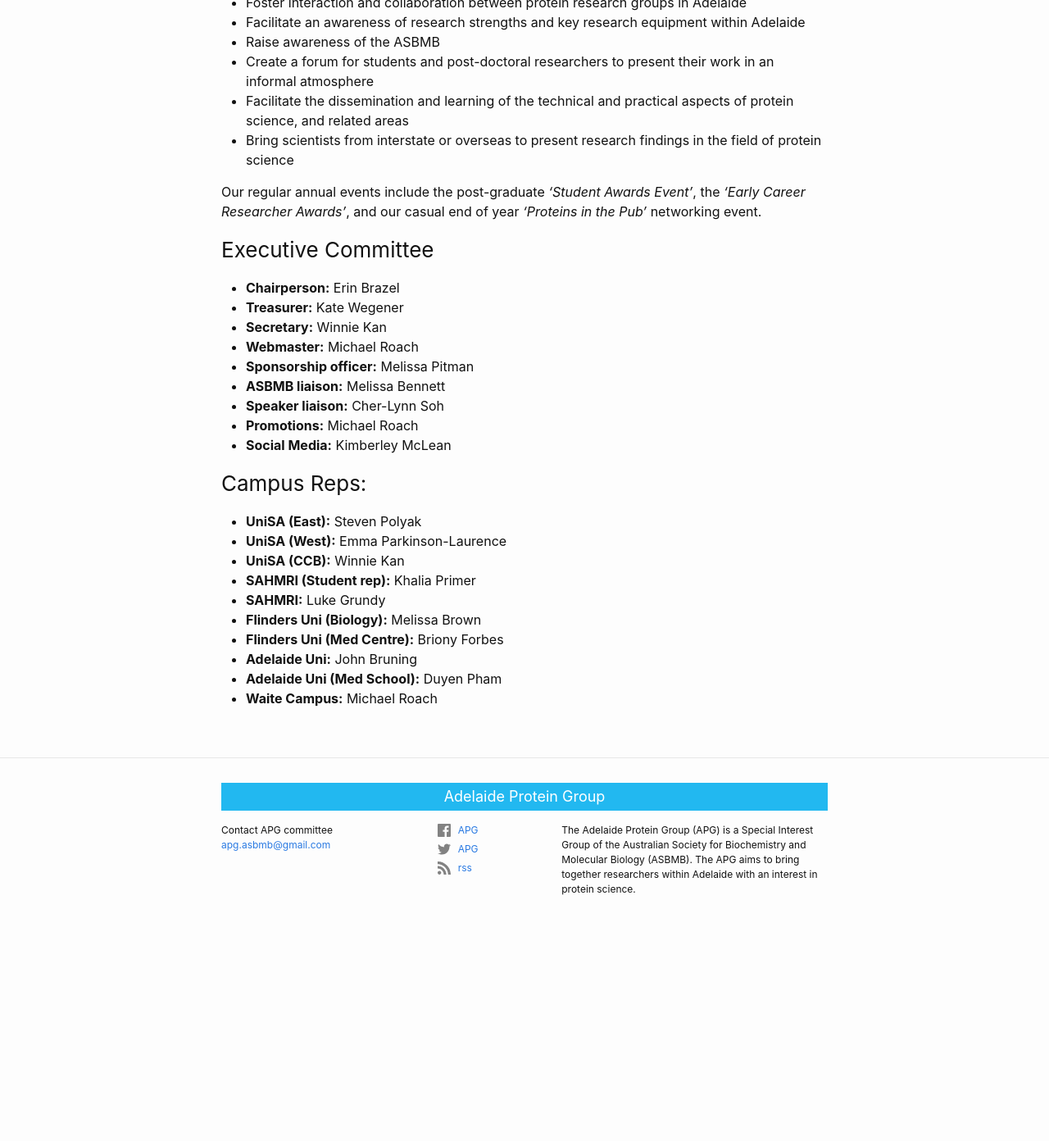
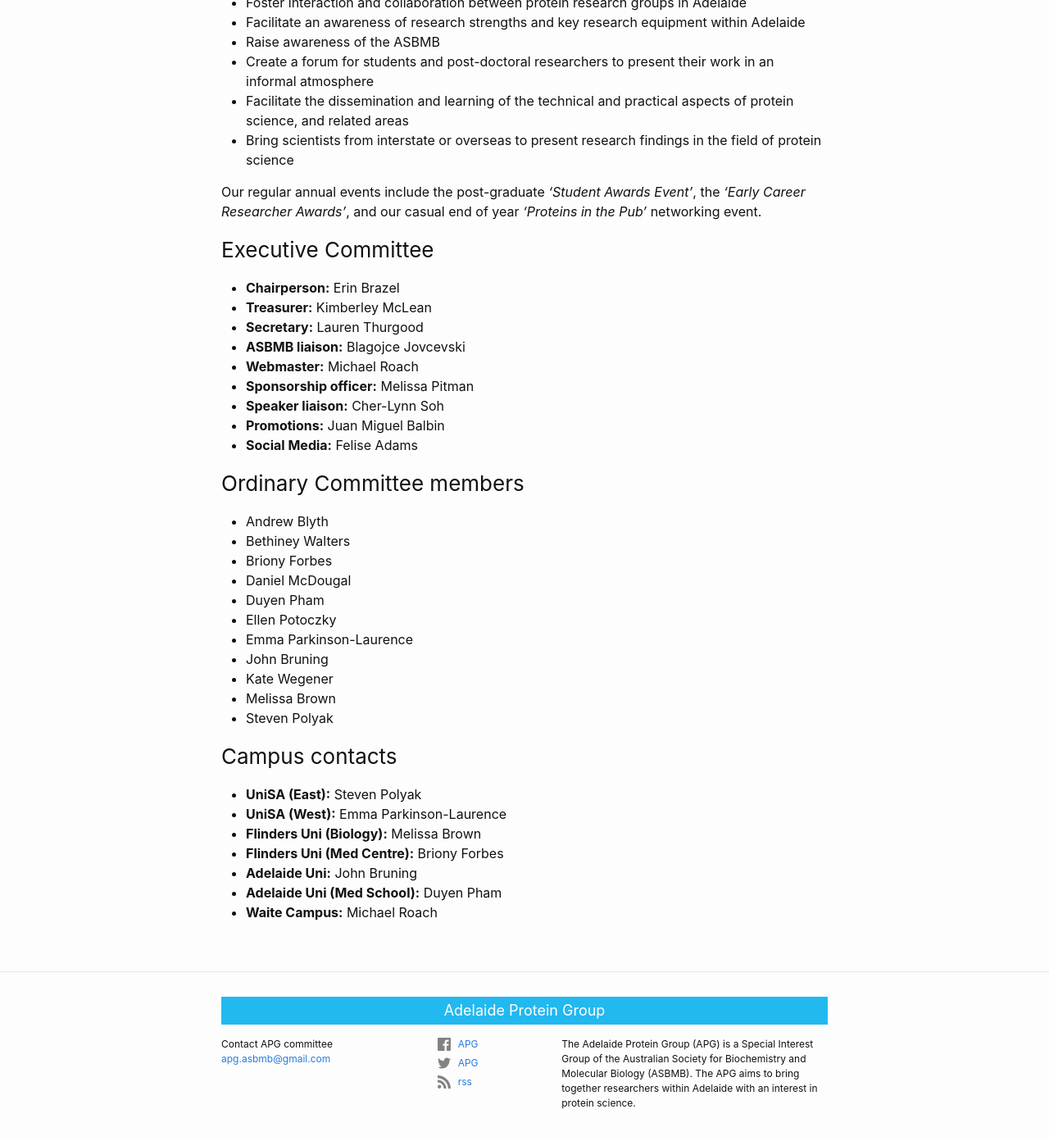
Before and after one commit to apg-asbmb/apg-asbmb.github.io, a Jekyll site: the page built from about.md, in a window 1280 px wide and 1400 px high, scrolled down 470 px. Shown: the top 1392 px of the window at 82% size. Built offline with Jekyll 4.4.1, drawn with Linux system fonts in a browser that asks for light colours; before the commit the page ends 1609 px from its top, so only the background shows below that.

Commit message:
update committee members for 2020 AGM

```diff
--- a/about.md
+++ b/about.md
@@ -27,28 +27,37 @@ Our regular annual events include the post-graduate _'Student Awards Event'_, th
 ### Executive Committee
 
  - __Chairperson:__ Erin Brazel
- - __Treasurer:__ Kate Wegener
- - __Secretary:__ Winnie Kan
+ - __Treasurer:__ Kimberley McLean
+ - __Secretary:__ Lauren Thurgood
+ - __ASBMB liaison:__ Blagojce Jovcevski
  - __Webmaster:__ Michael Roach
  - __Sponsorship officer:__ Melissa Pitman
- - __ASBMB liaison:__ Melissa Bennett
  - __Speaker liaison:__ Cher-Lynn Soh
- - __Promotions:__ Michael Roach
- - __Social Media:__ Kimberley McLean
+ - __Promotions:__ Juan Miguel Balbin
+ - __Social Media:__ Felise Adams
 
-### Campus Reps:
+### Ordinary Committee members
+
+ - Andrew Blyth
+ - Bethiney Walters
+ - Briony Forbes
+ - Daniel McDougal
+ - Duyen Pham
+ - Ellen Potoczky
+ - Emma Parkinson-Laurence
+ - John Bruning
+ - Kate Wegener
+ - Melissa Brown
+ - Steven Polyak
+
+### Campus contacts
 
  - __UniSA (East):__ Steven Polyak
  - __UniSA (West):__ Emma Parkinson-Laurence
- - __UniSA (CCB):__ Winnie Kan
- - __SAHMRI (Student rep):__ Khalia Primer
- - __SAHMRI:__ Luke Grundy
  - __Flinders Uni (Biology):__ Melissa Brown
  - __Flinders Uni (Med Centre):__ Briony Forbes
  - __Adelaide Uni:__ John Bruning
  - __Adelaide Uni (Med School):__ Duyen Pham
  - __Waite Campus:__ Michael Roach
 
-
-
 [1]:/assets/docs/APGConstitution-20080417.doc
```
Also changed, not shown: assets/logos/apg_logo.png.
